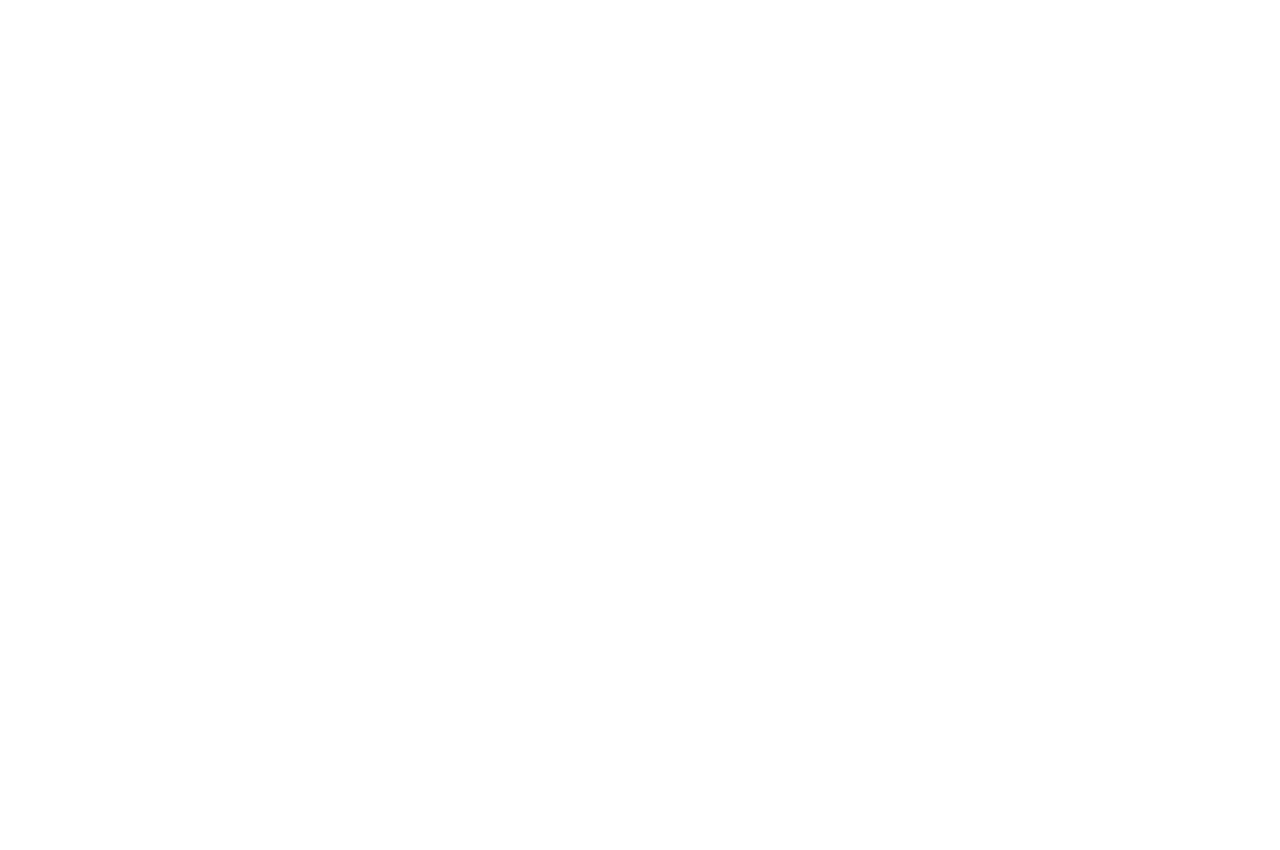
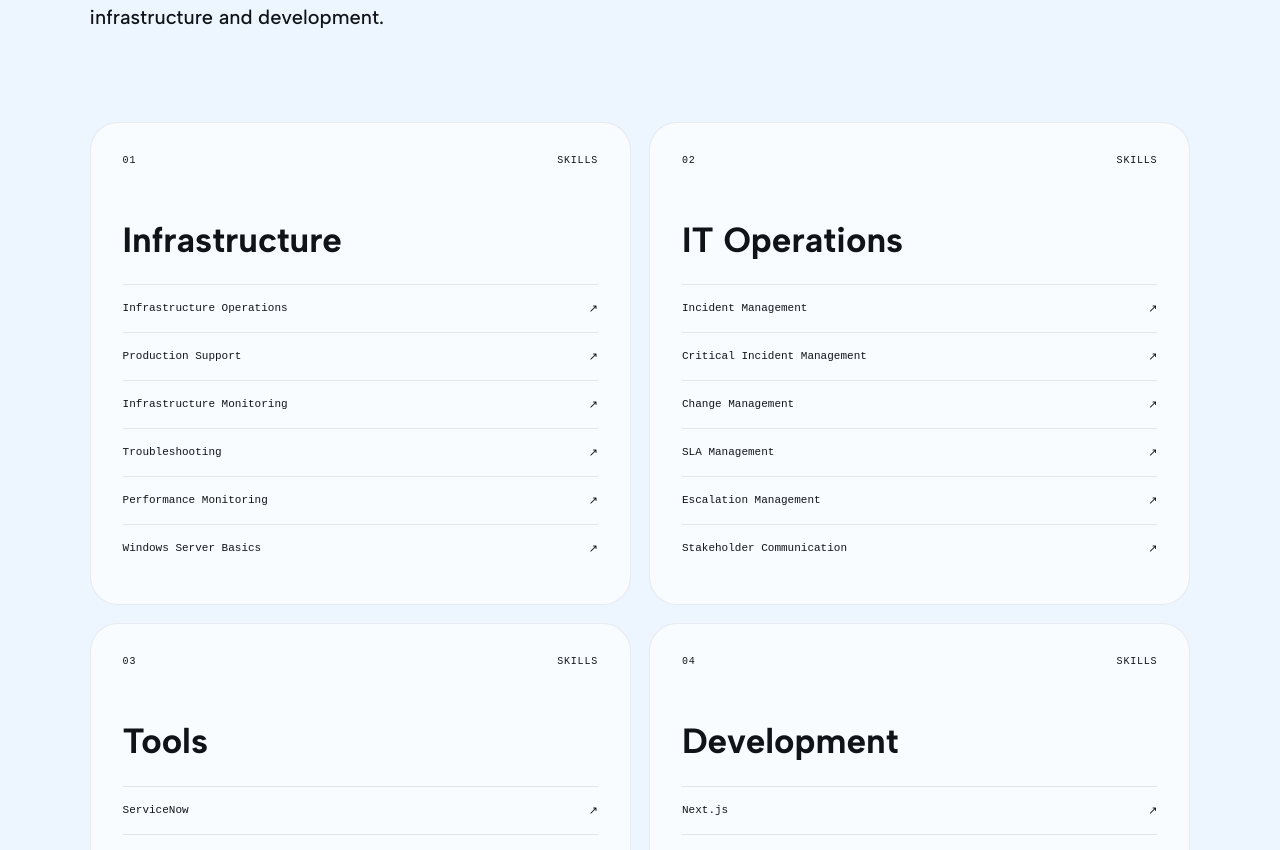
Before and after one commit to sanjeevkummrr/Sanjeev-portfolio, a Next.js app: page /Sanjeev-portfolio/skills in a window 1280 px wide. Before the commit this address had no page. Shown: the part 450-1300 px from the top of the page. Before the commit the page ends 800 px from the top, so only its background shows below. Built offline with nearby package versions, Linux system fonts and the light colour scheme; a web font is replaced by a local one.

Commit message:
Add SkillsPage component with skill groups

```diff
--- /dev/null
+++ b/app/skills/page.tsx
@@ -0,0 +1,85 @@
+const skillGroups = [
+  {
+    number: "01",
+    title: "Infrastructure",
+    skills: [
+      "Infrastructure Operations",
+      "Production Support",
+      "Infrastructure Monitoring",
+      "Troubleshooting",
+      "Performance Monitoring",
+      "Windows Server Basics",
+    ],
+  },
+  {
+    number: "02",
+    title: "IT Operations",
+    skills: [
+      "Incident Management",
+      "Critical Incident Management",
+      "Change Management",
+      "SLA Management",
+      "Escalation Management",
+      "Stakeholder Communication",
+    ],
+  },
+  {
+    number: "03",
+    title: "Tools",
+    skills: [
+      "ServiceNow",
+      "Moogsoft",
+      "GitHub",
+      "GitHub Actions",
+      "GitHub Pages",
+    ],
+  },
+  {
+    number: "04",
+    title: "Development",
+    skills: ["Next.js", "React", "TypeScript", "CSS", "Git"],
+  },
+];
+
+export default function SkillsPage() {
+  return (
+    <main className="inner-page skills-page">
+      <section className="page-header">
+        <span className="page-eyebrow">04 / SKILLS</span>
+
+        <h1>
+          Technical
+          <br />
+          <span>Skills.</span>
+        </h1>
+
+        <p>
+          Technologies, tools and professional capabilities I use across
+          infrastructure and development.
+        </p>
+      </section>
+
+      <section className="skills-grid">
+        {skillGroups.map((group) => (
+          <article className="skill-card" key={group.number}>
+            <div className="skill-card-top">
+              <span>{group.number}</span>
+              <span>SKILLS</span>
+            </div>
+
+            <h2>{group.title}</h2>
+
+            <div className="skill-list">
+              {group.skills.map((skill) => (
+                <div className="skill-item" key={skill}>
+                  <span>{skill}</span>
+                  <span>↗</span>
+                </div>
+              ))}
+            </div>
+          </article>
+        ))}
+      </section>
+    </main>
+  );
+}
```
